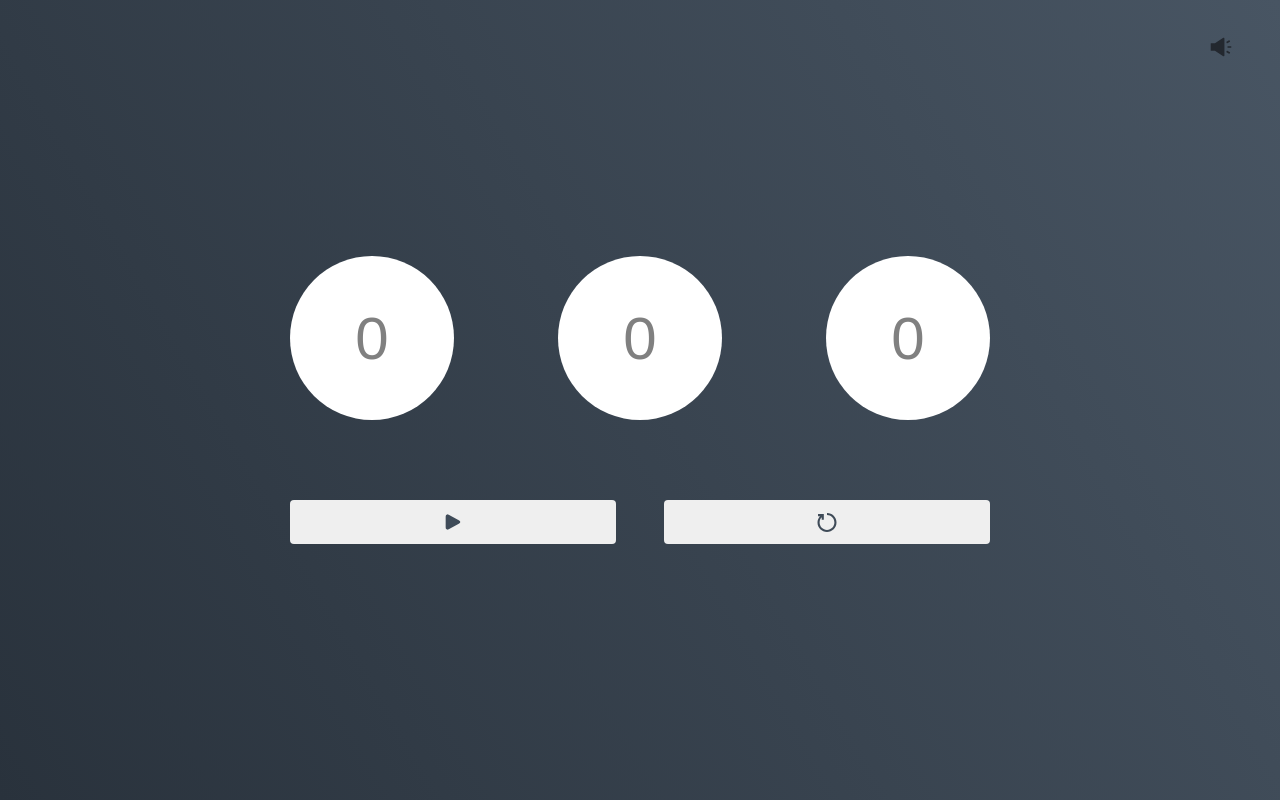
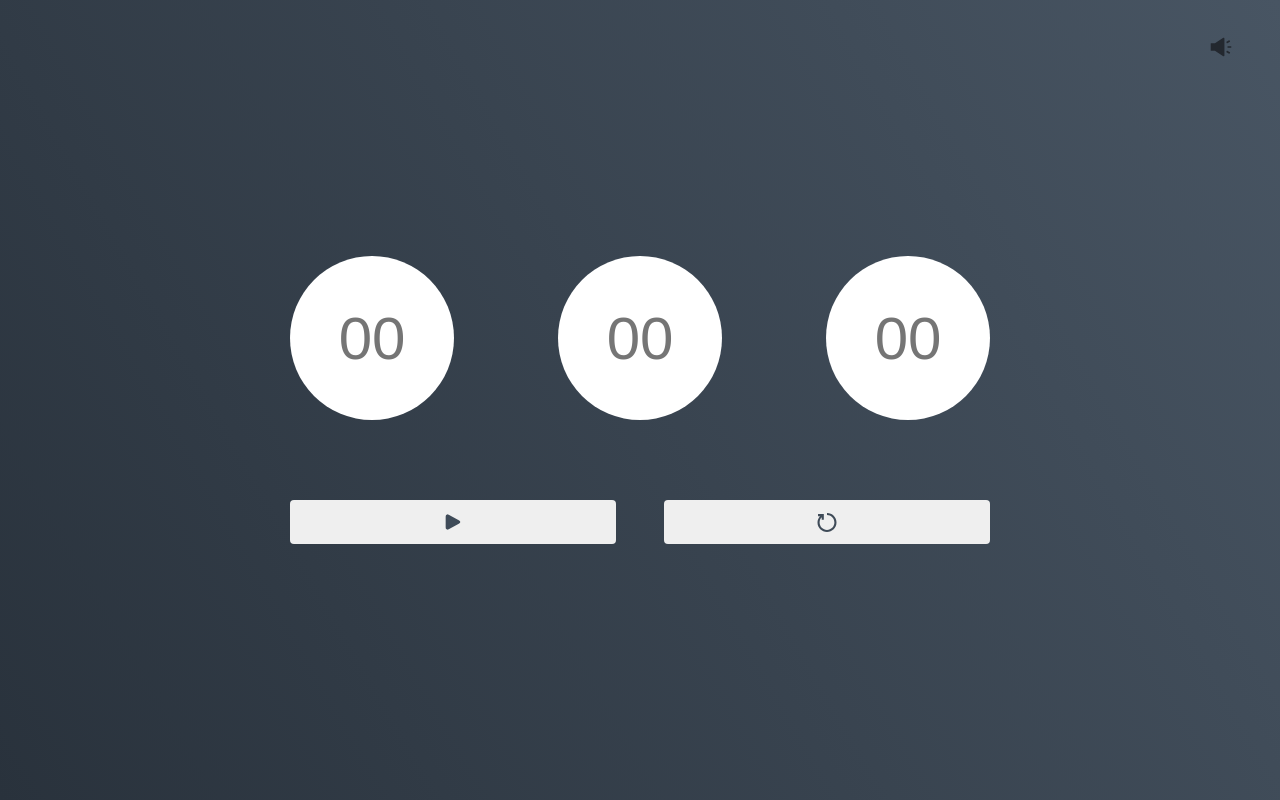
Before and after one commit to kapilmogre1998/countdown-timer, a React (Vite) app: page / in a window 1280 px wide. Built offline with nearby package versions, Linux system fonts and the light colour scheme.

Commit message:
added check to enter only two digit

```diff
--- a/src/ProgressBar/ProgressBar.tsx
+++ b/src/ProgressBar/ProgressBar.tsx
@@ -3,15 +3,16 @@ import React from "react";
 interface ProgressBarProps {
     progressbarclr?: string;
     degvalue?: number;
-    timer?: number;
+    timer?: string;
     onInputChange?: React.ChangeEventHandler<HTMLInputElement>;
+    onBlur: React.FocusEventHandler<HTMLInputElement>
 }
 
-const ProgressBar:React.FC<ProgressBarProps>  = ({ progressbarclr = 'yellow', degvalue = 20, timer = '00', onInputChange = () => {} }) => {
+const ProgressBar:React.FC<ProgressBarProps>  = ({ progressbarclr = 'yellow', degvalue = 20, timer = '00', onInputChange = () => {}, onBlur = () => {} }) => {
 
     return (
         <div className='progress-bar-container' style={{ background: `conic-gradient(${progressbarclr} ${degvalue}deg, white 0deg)` }} >
-            <input className="input-time" id='hour' type="text" value={timer} onChange={onInputChange} />
+            <input className="input-time" id='hour' type="text" maxLength={2} value={timer ? timer : ''} onChange={onInputChange} placeholder="00" onBlur={onBlur} />
         </div>
     )
 }
--- a/src/Timer/Timer.tsx
+++ b/src/Timer/Timer.tsx
@@ -8,16 +8,16 @@ const pattern = /^[0-9]+$/;
 
 type Inputtype = 'HOUR' | 'MIN' | 'SEC';
 
-const convertHourToDegree = (hour: number): number => hour > 0 ? Math.floor(360 / hour) : 0;
+const convertHourToDegree = (hour: string): number => +hour > 0 ? Math.floor(360 / +hour) : 0;
 
-const convertMinuteToDegree = (minute: number): number => minute > 0 ? Math.floor(360 / 60 * minute) : 0;
+const convertMinuteToDegree = (minute: string): number => +minute > 0 ? Math.floor(360 / 60 * +minute) : 0;
 
-const convertSecondsToDegree = (seconds: number): number => seconds > 0 ? Math.floor(360 / 60 * seconds) : 0;
+const convertSecondsToDegree = (seconds: string): number => +seconds > 0 ? Math.floor(360 / 60 * +seconds) : 0;
 
 const Timer = () => {
-    const [hour, setHour] = useState<number>(0);
-    const [minute, setMinute] = useState<number>(0);
-    const [seconds, setSeconds] = useState<number>(0);
+    const [hour, setHour] = useState<string>('');
+    const [minute, setMinute] = useState<string>('');
+    const [seconds, setSeconds] = useState<string>('');
     const [timerStatus, setTimerStatus] = useState<boolean>(false);
     const intervalTimeId = useRef<number | null>(null);
     const [playAudio] = useSound('./timer.mp3');
@@ -32,20 +32,20 @@ const Timer = () => {
         }
     }
 
-    const getTotalTimeInSeconds = () => (hour * 3600) + (minute * 60) + (seconds);
+    const getTotalTimeInSeconds = () => (+hour * 3600) + (+minute * 60) + (+seconds);
 
     const handleOnChange = (type: Inputtype, event: React.ChangeEvent<HTMLInputElement>) => {
         const { value } = event.target;
-        if(!pattern.test(value)) return;
+        if (!pattern.test(value)) return;
         reset();
 
         switch (type) {
             case "HOUR":
-                return setHour(+value)
+                return setHour(value)
             case 'MIN':
-                return setMinute(+value)
+                return setMinute(value)
             case 'SEC':
-                return setSeconds(+value)
+                return setSeconds(value)
             default:
                 return;
         }
@@ -57,10 +57,10 @@ const Timer = () => {
 
         if (totalDiff < 0) {
             reset();
-            setHour(Math.floor(0));
-            setMinute(Math.floor(0));
-            setSeconds(Math.floor(0));
-            if(alert){
+            setHour('');
+            setMinute('');
+            setSeconds('');
+            if (alert) {
                 playAudio();
             }
             return;
@@ -71,25 +71,34 @@ const Timer = () => {
         const minutes = Math.floor(remainingSeconds / 60);
         const seconds = remainingSeconds % 60;
 
-        setHour(Math.floor(hours));
-        setMinute(Math.floor(minutes));
-        setSeconds(Math.floor(seconds));
+        setHour((hours <= 0 ? '' : hour).toString());
+        setMinute((minutes <= 0 ? '' : minutes).toString());
+        setSeconds((seconds <= 0 ? '' : seconds).toString());
     }
 
     const handleReset = () => {
         reset();
-        setHour(Math.floor(0));
-        setMinute(Math.floor(0));
-        setSeconds(Math.floor(0))
+        setHour('');
+        setMinute('');
+        setSeconds('');
     }
 
     const handleChangeTimerStatus = () => {
-        if(getTotalTimeInSeconds() === 0){
+        if (getTotalTimeInSeconds() == 0) {
             return;
         }
 
         setTimerStatus(prev => !prev);
     }
+
+    const handleBlur: React.FocusEventHandler<HTMLInputElement> = (e, type:string) => {
+        const value = e.target.value;
+        const intValue = parseInt(value);
+        const result = isNaN(intValue) ? '00' : (intValue < 10 ? `0${intValue}` : `${intValue}`);
+        if(type == 'HOUR') setHour(result);
+        else if(type == 'MIN') setMinute(result);
+        else setSeconds(result);
+    };
 
     useEffect(() => {
         if (timerStatus) {
@@ -110,17 +119,17 @@ const Timer = () => {
     return (
         <div className='timer-container' >
             <div className='sound-icon' onClick={() => setAlert(prev => !prev)} >
-               {alert ? <AiFillSound style={{ color: '#23282f' }} /> : <FaVolumeMute style={{ color: '#23282f' }} />}
+                {alert ? <AiFillSound style={{ color: '#23282f' }} /> : <FaVolumeMute style={{ color: '#23282f' }} />}
             </div>
             <div className='input-container' >
                 <div>
-                    <ProgressBar progressbarclr='red' degvalue={hour && timerStatus ? convertHourToDegree(hour) : 0} timer={hour} onInputChange={(event: React.ChangeEvent<HTMLInputElement>) =>  handleOnChange('HOUR', event)} />
+                    <ProgressBar progressbarclr='red' degvalue={hour && timerStatus ? convertHourToDegree(hour) : 0} timer={hour} onInputChange={(event: React.ChangeEvent<HTMLInputElement>) => handleOnChange('HOUR', event)} onBlur={(e) => handleBlur(e, 'HOUR')} />
                 </div>
                 <div>
-                    <ProgressBar progressbarclr='yellow'  degvalue={minute && timerStatus ? convertMinuteToDegree(minute) : 0} timer={minute} onInputChange={(event: React.ChangeEvent<HTMLInputElement>) =>  handleOnChange('MIN', event)} />
+                    <ProgressBar progressbarclr='yellow' degvalue={minute && timerStatus ? convertMinuteToDegree(minute) : 0} timer={minute} onInputChange={(event: React.ChangeEvent<HTMLInputElement>) => handleOnChange('MIN', event)} onBlur={(e) => handleBlur(e, 'MIN')} />
                 </div>
                 <div>
-                    <ProgressBar progressbarclr='green'  degvalue={seconds && timerStatus ? convertSecondsToDegree(seconds) : 0} timer={seconds} onInputChange={(event: React.ChangeEvent<HTMLInputElement>) =>  handleOnChange('SEC', event)} />
+                    <ProgressBar progressbarclr='green' degvalue={seconds && timerStatus ? convertSecondsToDegree(seconds) : 0} timer={seconds} onInputChange={(event: React.ChangeEvent<HTMLInputElement>) => handleOnChange('SEC', event)} onBlur={(e) => handleBlur(e, 'SEC')} />
                 </div>
             </div>
 
@@ -130,11 +139,11 @@ const Timer = () => {
                         !timerStatus ?
                             <svg width="30px" height="22px" viewBox="0 0 24 24" fill="#3F4B58" xmlns="http://www.w3.org/2000/svg">
                                 <g id="Media / Play">
-                                    <path id="Vector" d="M5 17.3336V6.66698C5 5.78742 5 5.34715 5.18509 5.08691C5.34664 4.85977 5.59564 4.71064 5.87207 4.67499C6.18868 4.63415 6.57701 4.84126 7.35254 5.25487L17.3525 10.5882L17.3562 10.5898C18.2132 11.0469 18.642 11.2756 18.7826 11.5803C18.9053 11.8462 18.9053 12.1531 18.7826 12.4189C18.6418 12.7241 18.212 12.9537 17.3525 13.4121L7.35254 18.7454C6.57645 19.1593 6.1888 19.3657 5.87207 19.3248C5.59564 19.2891 5.34664 19.1401 5.18509 18.9129C5 18.6527 5 18.2132 5 17.3336Z" stroke="#3F4B58"  strokeWidth="2" strokeLinecap="round" strokeLinejoin="round" />
+                                    <path id="Vector" d="M5 17.3336V6.66698C5 5.78742 5 5.34715 5.18509 5.08691C5.34664 4.85977 5.59564 4.71064 5.87207 4.67499C6.18868 4.63415 6.57701 4.84126 7.35254 5.25487L17.3525 10.5882L17.3562 10.5898C18.2132 11.0469 18.642 11.2756 18.7826 11.5803C18.9053 11.8462 18.9053 12.1531 18.7826 12.4189C18.6418 12.7241 18.212 12.9537 17.3525 13.4121L7.35254 18.7454C6.57645 19.1593 6.1888 19.3657 5.87207 19.3248C5.59564 19.2891 5.34664 19.1401 5.18509 18.9129C5 18.6527 5 18.2132 5 17.3336Z" stroke="#3F4B58" strokeWidth="2" strokeLinecap="round" strokeLinejoin="round" />
                                 </g>
                             </svg> :
                             <svg width="30px" height="40px" viewBox="0 0 24 24" fill="#3F4B58" xmlns="http://www.w3.org/2000/svg">
-                                <path fillRule="evenodd" clip-rule="evenodd" d="M9 7C9 6.44772 8.55228 6 8 6C7.44772 6 7 6.44772 7 7V17C7 17.5523 7.44772 18 8 18C8.55228 18 9 17.5523 9 17V7ZM17 7C17 6.44772 16.5523 6 16 6C15.4477 6 15 6.44772 15 7V17C15 17.5523 15.4477 18 16 18C16.5523 18 17 17.5523 17 17V7Z"  />
+                                <path fillRule="evenodd" clip-rule="evenodd" d="M9 7C9 6.44772 8.55228 6 8 6C7.44772 6 7 6.44772 7 7V17C7 17.5523 7.44772 18 8 18C8.55228 18 9 17.5523 9 17V7ZM17 7C17 6.44772 16.5523 6 16 6C15.4477 6 15 6.44772 15 7V17C15 17.5523 15.4477 18 16 18C16.5523 18 17 17.5523 17 17V7Z" />
                             </svg>
                     }
                 </button>
```
